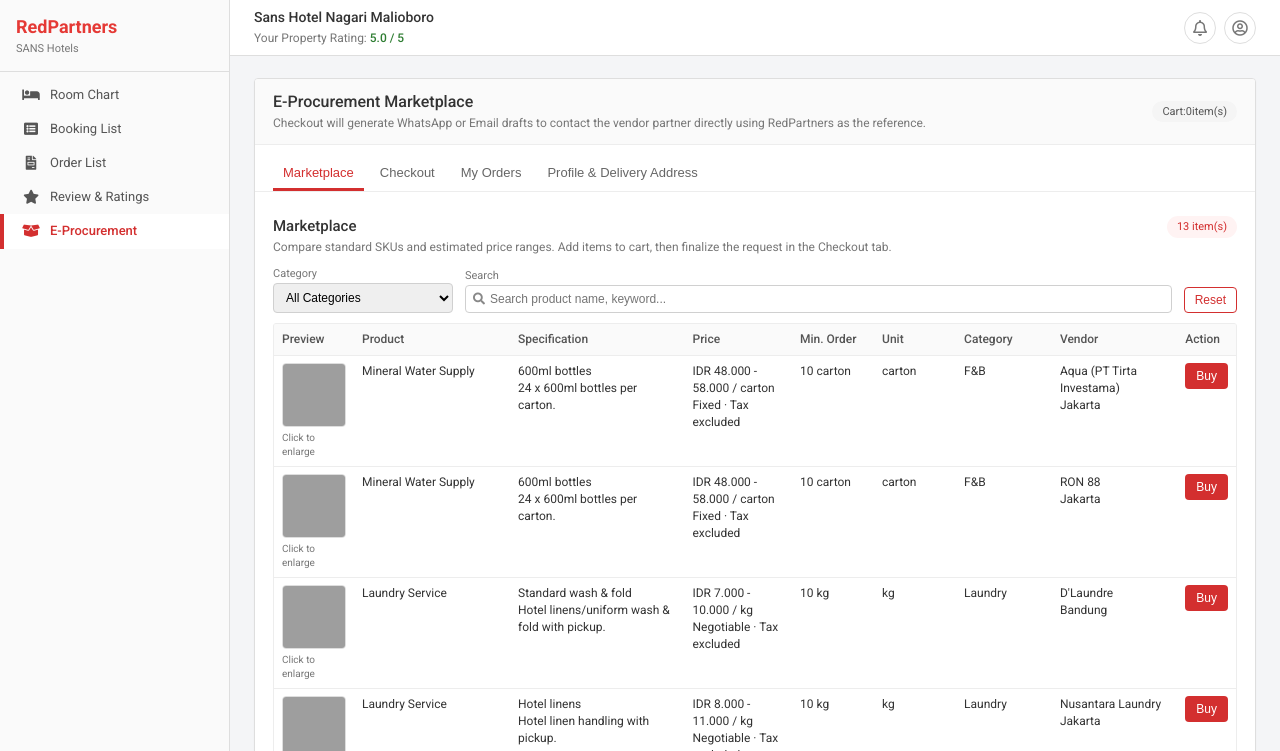
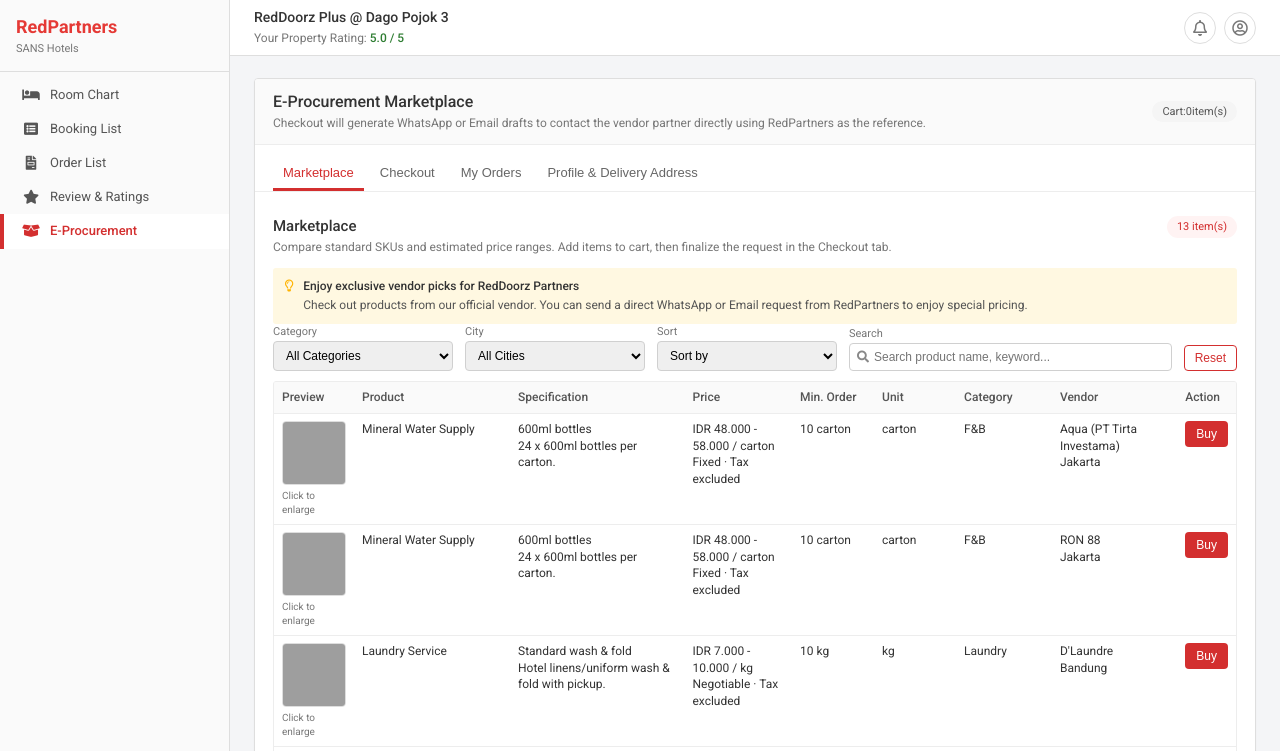
Before and after one commit to ariefstwan/Franchisee-E-Procurement, a plain HTML site: page index.html in a window 1280 px wide. Shown: the top 751 px of the page. Drawn offline with Linux system fonts and the light colour scheme; grey boxes are pictures that could not be loaded.

```diff
--- a/index.html
+++ b/index.html
@@ -58,7 +58,7 @@
     <!-- Top bar -->
     <header class="rp-topbar">
       <div class="rp-topbar-left">
-        <div class="rp-property-name">Sans Hotel Nagari Malioboro</div>
+        <div class="rp-property-name">RedDoorz Plus @ Dago Pojok 3</div>
         <div class="rp-property-rating">
           Your Property Rating:
           <span class="rp-property-rating-score">5.0 / 5</span>
@@ -132,6 +132,16 @@
               </div>
             </div>
 
+            <div class="rp-helper-banner">
+              <i class="far fa-lightbulb rp-helper-icon"></i>
+              <div class="rp-helper-text">
+                <div class="rp-helper-title">Enjoy exclusive vendor picks for RedDoorz Partners</div>
+                <div class="rp-helper-body">
+                  Check out products from our official vendor. You can send a direct WhatsApp or Email request from RedPartners to enjoy special pricing.
+                </div>
+              </div>
+            </div>
+
             <div class="rp-filters">
               <div class="rp-filter-group">
                 <label class="rp-filter-label" for="filter-category">Category</label>
@@ -141,6 +151,22 @@
                   <option value="Laundry">Laundry</option>
                   <option value="AC/Handyman">AC/Handyman</option>
                   <option value="Wifi">Wifi</option>
+                </select>
+              </div>
+
+              <div class="rp-filter-group">
+                <label class="rp-filter-label" for="filter-city">City</label>
+                <select id="filter-city" class="rp-input rp-input--sm">
+                  <option value="all">All Cities</option>
+                </select>
+              </div>
+
+              <div class="rp-filter-group">
+                <label class="rp-filter-label" for="filter-sort">Sort</label>
+                <select id="filter-sort" class="rp-input rp-input--sm">
+                  <option value="none">Sort by</option>
+                  <option value="price-asc">Price: Low to High</option>
+                  <option value="minorder-asc">Min Order: Low to High</option>
                 </select>
               </div>
 
@@ -183,16 +209,6 @@
               </table>
               <div class="rp-table-empty" id="marketplace-empty" hidden>
                 No product matches your filter. Try adjusting category or keywords.
-              </div>
-            </div>
-
-            <div class="rp-helper-banner">
-              <i class="far fa-lightbulb rp-helper-icon"></i>
-              <div class="rp-helper-text">
-                <div class="rp-helper-title">Connected directly to vendor partners</div>
-                <div class="rp-helper-body">
-                  This module bridges your property with vetted vendor partners via WhatsApp or Email, with RedPartners as the initial referral channel.
-                </div>
               </div>
             </div>
           </section>
```
